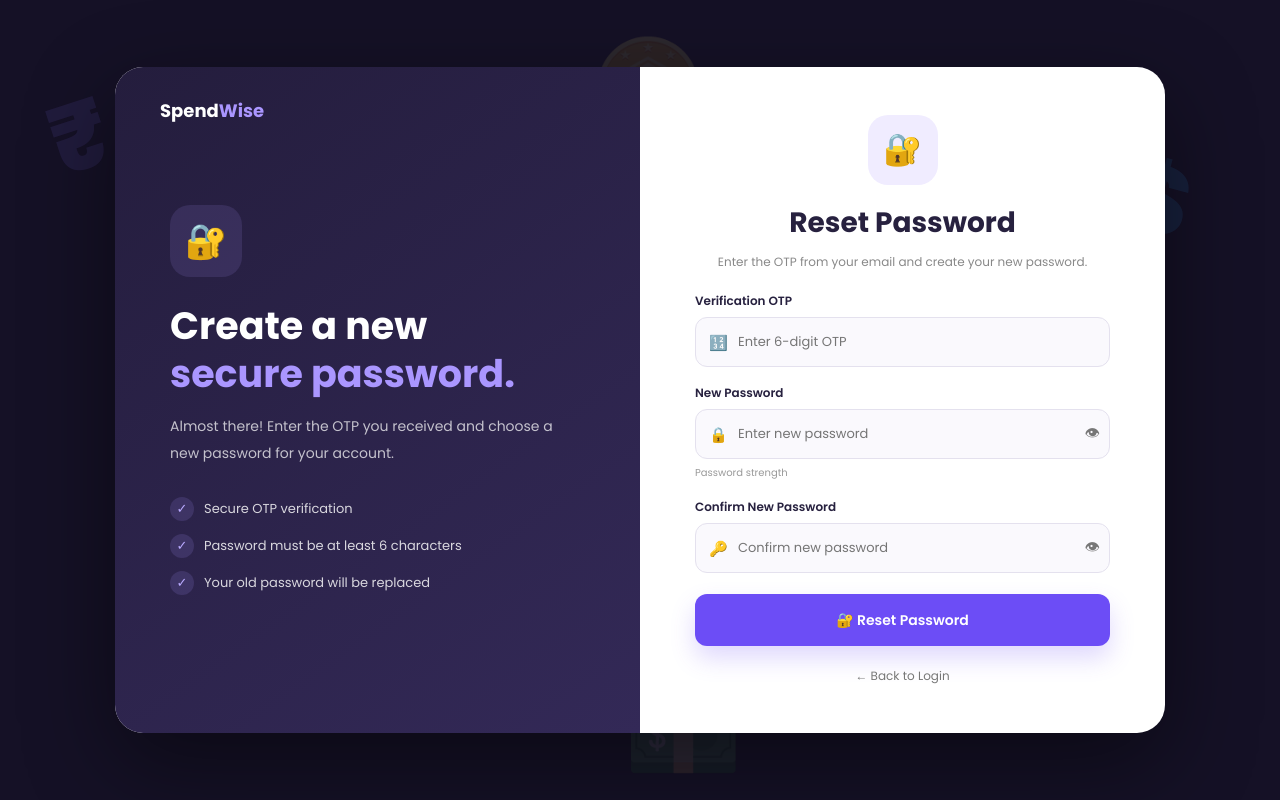
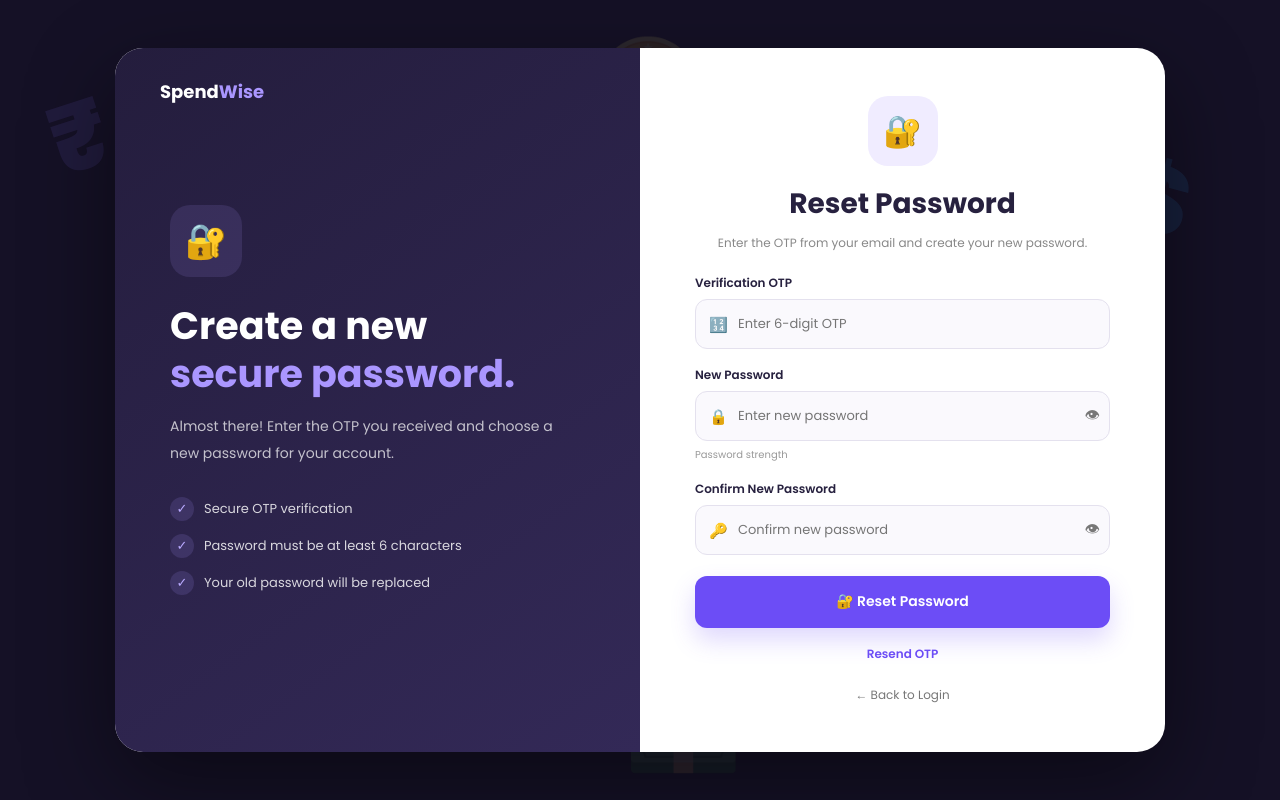
Before and after one commit to muskanmishra43768-tech/personal-expense-tracker, a Flask app: page /reset-password in a window 1280 px wide. Run offline with Flask 3, Linux system fonts and the light colour scheme; a user stored in the database is signed in.

Commit message:
Enhance reset password page with OTP resend option
Added a form for resending OTP to the reset password page.

```diff
--- a/templates/reset_password.html
+++ b/templates/reset_password.html
@@ -27,6 +27,7 @@ button.submit{width:100%;height:52px;border:0;border-radius:12px;background:#6c4
 <div class="group"><label for="password">New Password</label><div class="wrap"><span class="ico">🔒</span><input type="password" id="password" name="password" minlength="6" placeholder="Enter new password" autocomplete="new-password" required><button type="button" class="toggle" onclick="toggle('password',this)">👁</button></div><div id="strength" class="strength">Password strength</div></div>
 <div class="group"><label for="confirm_password">Confirm New Password</label><div class="wrap"><span class="ico">🔑</span><input type="password" id="confirm_password" name="confirm_password" minlength="6" placeholder="Confirm new password" autocomplete="new-password" required><button type="button" class="toggle" onclick="toggle('confirm_password',this)">👁</button></div></div>
 <button class="submit" type="submit">🔐 Reset Password</button></form>
+<form method="POST" action="{{ url_for('resend_otp') }}" style="margin-top:12px;text-align:center"><button type="submit" style="border:0;background:none;color:#6c4df6;font:600 12px Poppins;cursor:pointer">Resend OTP</button></form>
 <a class="back" href="{{ url_for('login') }}">← Back to Login</a></div></section>
 </div>
 <script>
```
